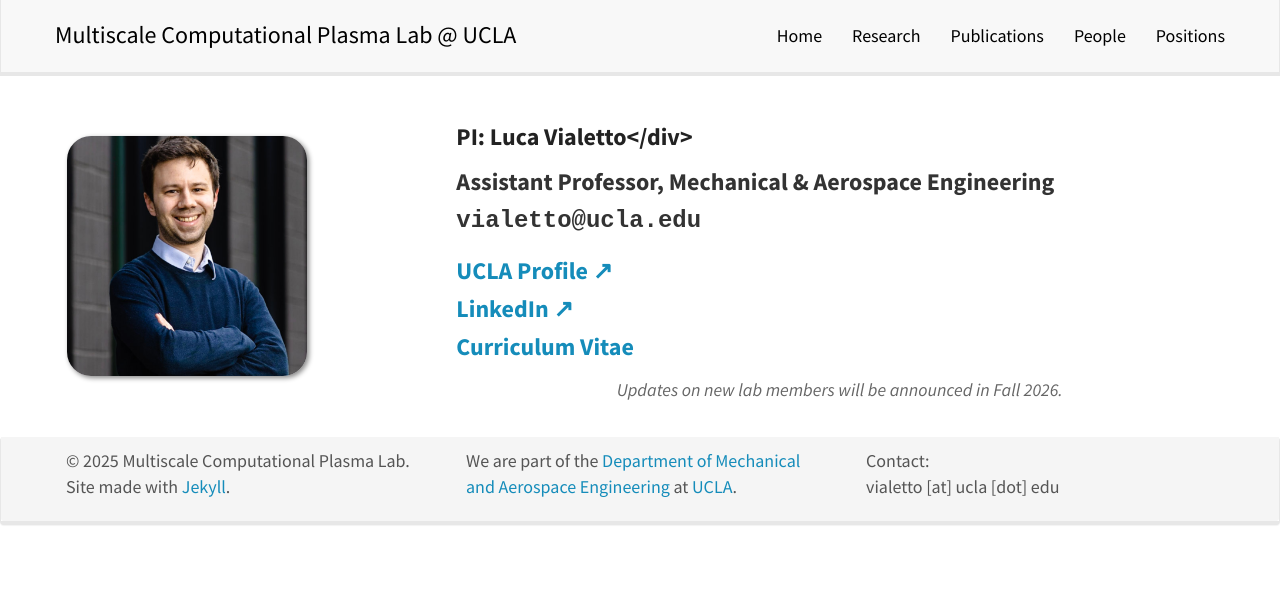
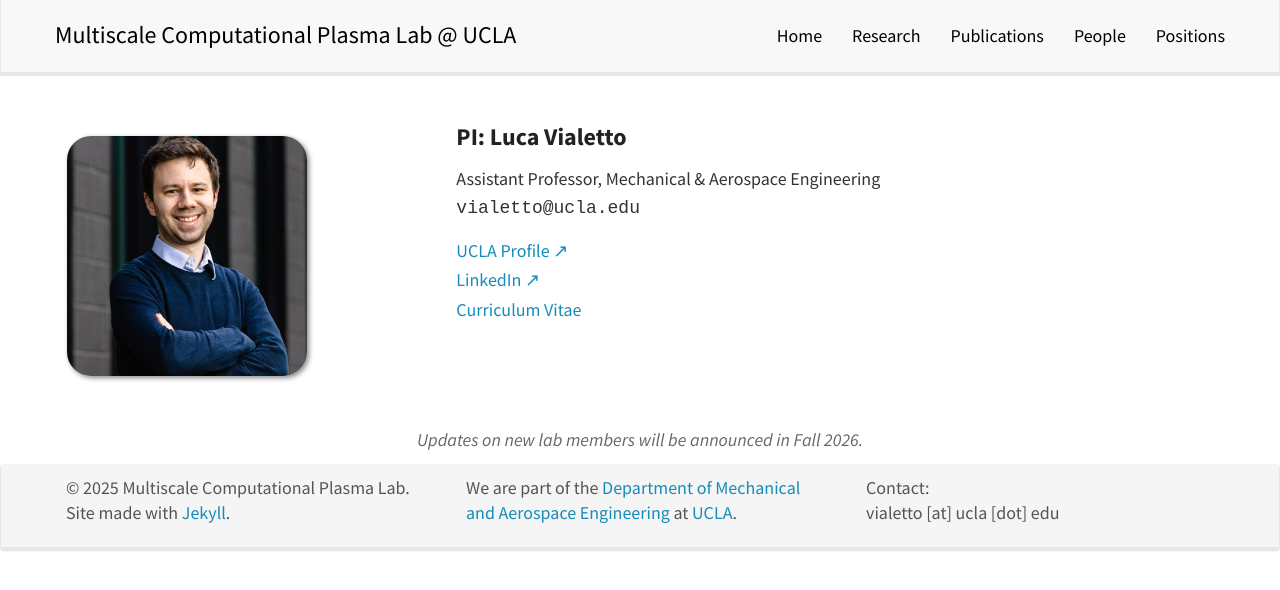
Before and after one commit to vialetto/vialettolab, a Jekyll site: the page built from _pages/people.md, in a window 1280 px wide. Shown: the top 590 px of the page. Built offline with Jekyll 4.4.1, drawn with Linux system fonts in a browser that asks for light colours; nearby versions of some CDN libraries; a style sheet for code colours, icons or effects is not loaded.

Commit message:
Fix People tab which did not show correct information

```diff
--- a/_pages/people.md
+++ b/_pages/people.md
@@ -17,19 +17,27 @@ permalink: /people/
 </style>
 
 <div class="people-top row">
+
 <div class="col-sm-4" style="text-align: right;">
 <img src="{{ site.url }}{{ site.baseurl }}/images/bio-pic.jpg" class="people-photo img-responsive" />
 </div>
+
 <div class="col-sm-8">
-<div class="people-name">PI: Luca Vialetto</div>
+
+<p class="people-name">PI: Luca Vialetto</p>
+
 <p class="people-meta">Assistant Professor, Mechanical &amp; Aerospace Engineering</p>
+
 <p class="people-meta people-email">vialetto@ucla.edu</p>
+
 <div class="people-links">
 <a href="https://samueli.ucla.edu/people/luca-vialetto/" target="_blank">UCLA Profile &#8599;</a>
 <a href="https://www.linkedin.com/in/luca-vialetto/" target="_blank">LinkedIn &#8599;</a>
 <a href="{{ site.url }}{{ site.baseurl }}/files/Vialetto_CV.pdf">Curriculum Vitae</a>
 </div>
+
 </div>
+
 </div>
 
 <p style="text-align: center; color: #666; font-style: italic; margin-top: 40px;">Updates on new lab members will be announced in Fall 2026.</p>
```
